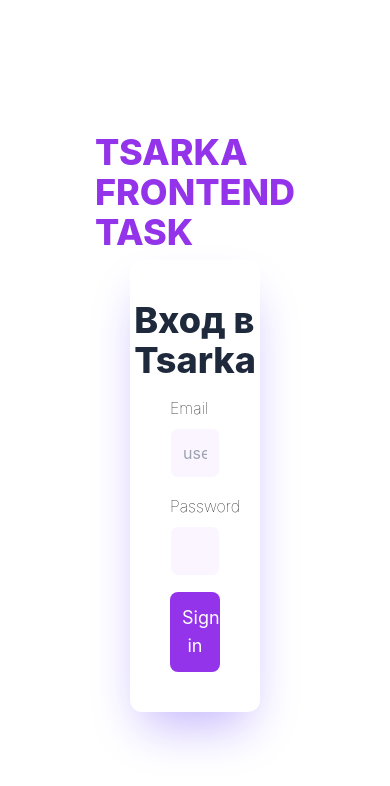
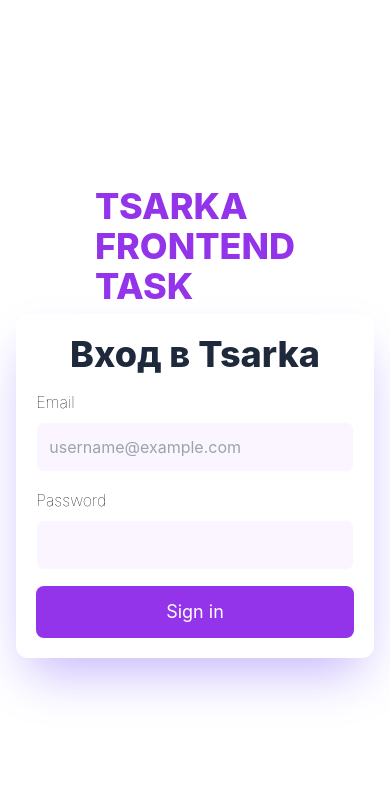
Before and after one commit to abylaip/tsark-task, a Next.js app: page /login in a window 390 px wide. Shown: the top 786 px of the page. Built offline with nearby package versions, Linux system fonts and the light colour scheme.

Commit message:
feat: mob layout

```diff
--- a/pages/index.tsx
+++ b/pages/index.tsx
@@ -1,12 +1,12 @@
 import React from "react";
-import Navbar from "../components/Navbar";
+import Navbar from "@components/Navbar";
 import SiteContaier from "../components/SiteContainer";
 
 export default function Home() {
   return (
     <div className="bg-slate-50 h-screen">
       <Navbar />
-      <main className="container py-10 space-y-5">
+      <main className="px-5 lg:container py-10 space-y-5">
         <SiteContaier host="Anelya" />
         <SiteContaier host="Anelya" />
         <SiteContaier host="Anelya" />
--- a/pages/login/index.tsx
+++ b/pages/login/index.tsx
@@ -8,7 +8,7 @@
         <p>Frontend</p>
         <p>Task</p>
       </div>
-      <div className="p-10 rounded-xl shadow-2xl shadow-violet-300 w-4/12 space-y-4">
+      <div className="p-5 lg:p-10 rounded-xl shadow-2xl shadow-violet-300 w-11/12 lg:w-4/12 space-y-4">
         <section className="flex justify-center">
           <h1 className="text-4xl font-extrabold text-slate-800">
             Вход в Tsarka
```
Also changed, not shown: components/Navbar.tsx (renamed from components/Navbar.js).
